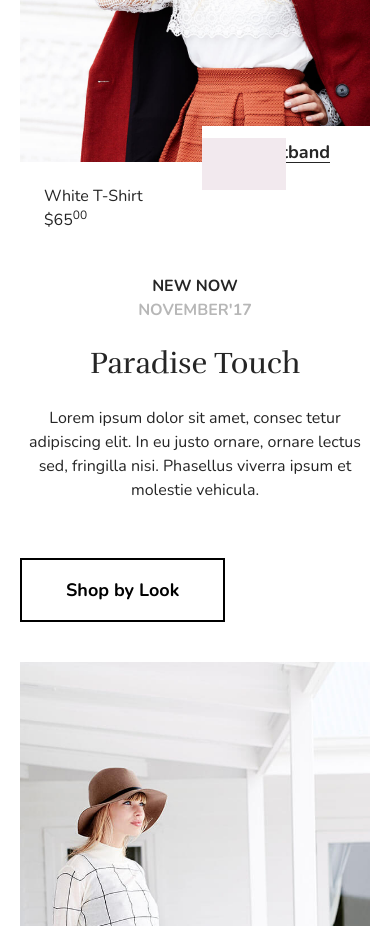
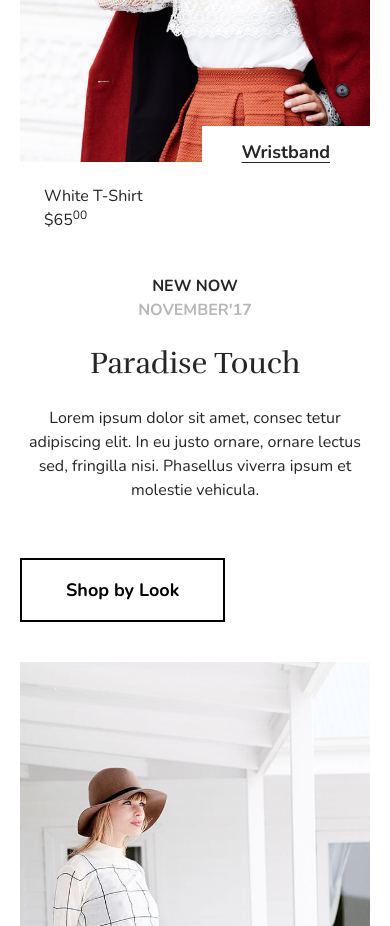
Before and after one commit to Andarov/rainbow, a website: page index.html in a window 390 px wide. Shown: the part 1080-2006 px from the top of the page. Drawn offline with nearby package versions, Linux system fonts and the light colour scheme; files that its build step writes are made by us from their sources.

Commit message:
Fixed link errors

```diff
--- a/index.html
+++ b/index.html
@@ -816,7 +816,7 @@
                                 <h4 class="text-base text-brand-black">White T-Shirt</h4>
                                 <p class="text-base text-brand-black">$65<sup>00</sup></p>
                             </div>
-                        <a class="relative bg-white px-10 py-3 -top-14 right-0 underline underline-offset-4 font-bold text-lg text-brand-black md:static after:absolute after:left-0 after:right-0 after:w-1/2 after:h-full after:bg-brand-pink after:content[' ']"
+                            <a class="relative bg-white px-10 py-3 -top-14 right-0 underline underline-offset-4 font-bold text-lg text-brand-black md:static"
                             href="#">Wristband</a>
                         </div>
                     </div>
```
Lines whose indentation alone changed are shown as unchanged.
